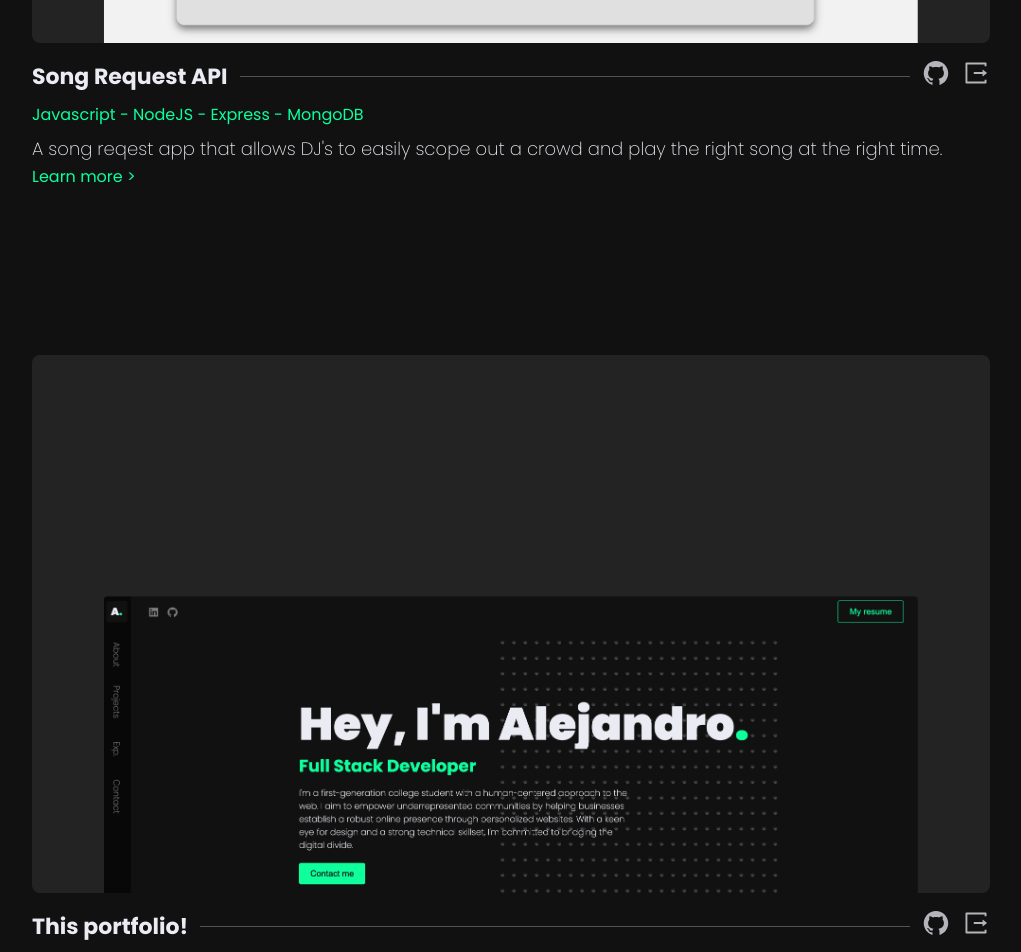
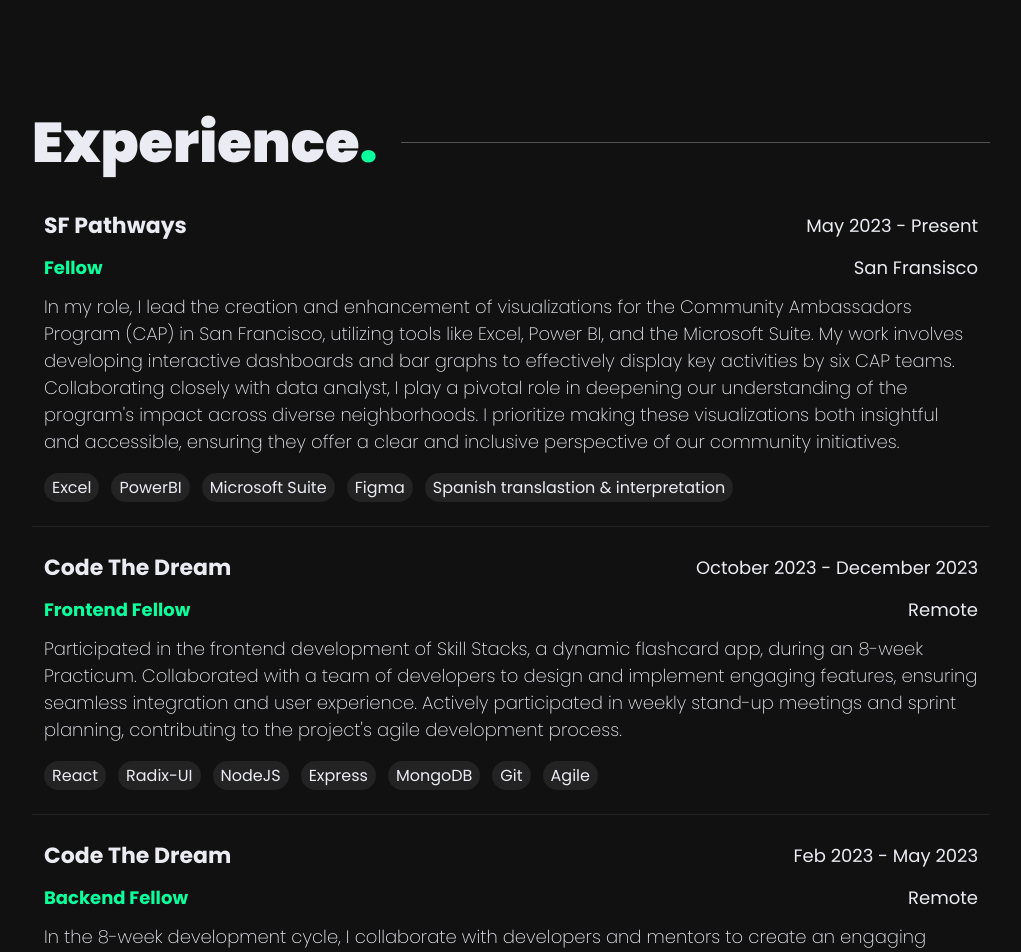
Before and after one commit to alejandroo-pc/portfolio, a Next.js app: page / in a window 1280 px wide. Shown: the part 5660-6612 px from the top of the page, without its empty margins (159-1180 px from the left). Built offline with nearby package versions, Linux system fonts and the light colour scheme.

Commit message:
removed song request and portfolio from projects

```diff
--- a/components/home/projects/Projects.js
+++ b/components/home/projects/Projects.js
@@ -161,57 +161,6 @@
       </>
     ),
   },
-
-  {
-    title: 'Song Request API',
-    imgSrc: 'project-imgs/song-request.png',
-    code: 'https://github.com/Alejandro-Patino-Camargo/song-request-api',
-    projectLink: 'https://song-request-api.onrender.com',
-    tech: ['Javascript', 'NodeJS', 'Express', 'MongoDB'],
-    description:
-      "A song reqest app that allows DJ's to easily scope out a crowd and play the right song at the right time.",
-    modalContent: (
-      <>
-        <p>
-          Introducing my first web app—a REST API for song requests. The
-          backend, powered by NodeJS, Express, and MongoDB, ensures seamless
-          performance and data management.
-        </p>
-        <p>
-          The frontend, built with vanilla HTML and CSS, prioritizes simplicity
-          and easy navigation. As a debut project, I focus on delivering a
-          user-friendly experience and laying the foundation for future
-          improvements.
-        </p>
-        <p>Your song requests are waiting! </p>
-      </>
-    ),
-  },
-
-  {
-    title: 'This portfolio!',
-    imgSrc: 'project-imgs/port-1.png',
-    code: 'https://github.com/Alejandro-Patino-Camargo/portfolio',
-    projectLink: ' https://alejandropatino.io',
-    tech: ['React', 'Next.js', 'scss', 'Javascript'],
-    description:
-      'Checkout what I used to create this portfolio, clone and adjust to your style!',
-    modalContent: (
-      <>
-        <p>
-          {' '}
-          Welcome to my portfolio, where design and UX/UI take center stage.
-          Powered by React, Next.js, and SCSS, this showcase offers a seamless,
-          easy-to-follow website experience. A minimalist UI gracefully adapts
-          to all devices, ensuring a consistent journey. Emphasizing
-          inclusivity, the portfolio adheres to WCAG(accessibility) guidelines.
-          Continuous design refinement ensures an ever-evolving user-friendly
-          experience.
-        </p>
-      </>
-    ),
-  },
-
   {
     title: 'Linear Algebra Matrix Determinant Calculator',
     imgSrc: 'project-imgs/matrix.png',
--- a/components/home/projects/projects.module.scss
+++ b/components/home/projects/projects.module.scss
@@ -1,5 +1,10 @@
 .projects {
-  display: grid;
+  display: flex;
+  flex-direction: column;
+  justify-content: center;
+  width: 90%;
+
+
   gap: 15rem;
 
   @media (max-width: 768px) {
```
